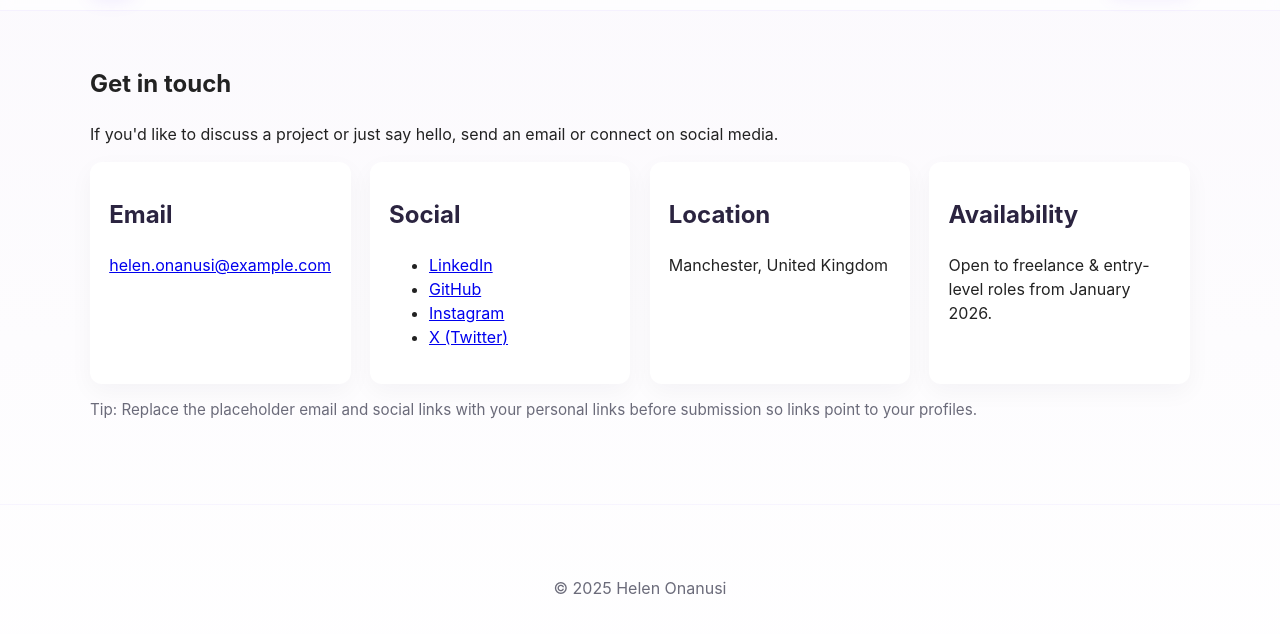
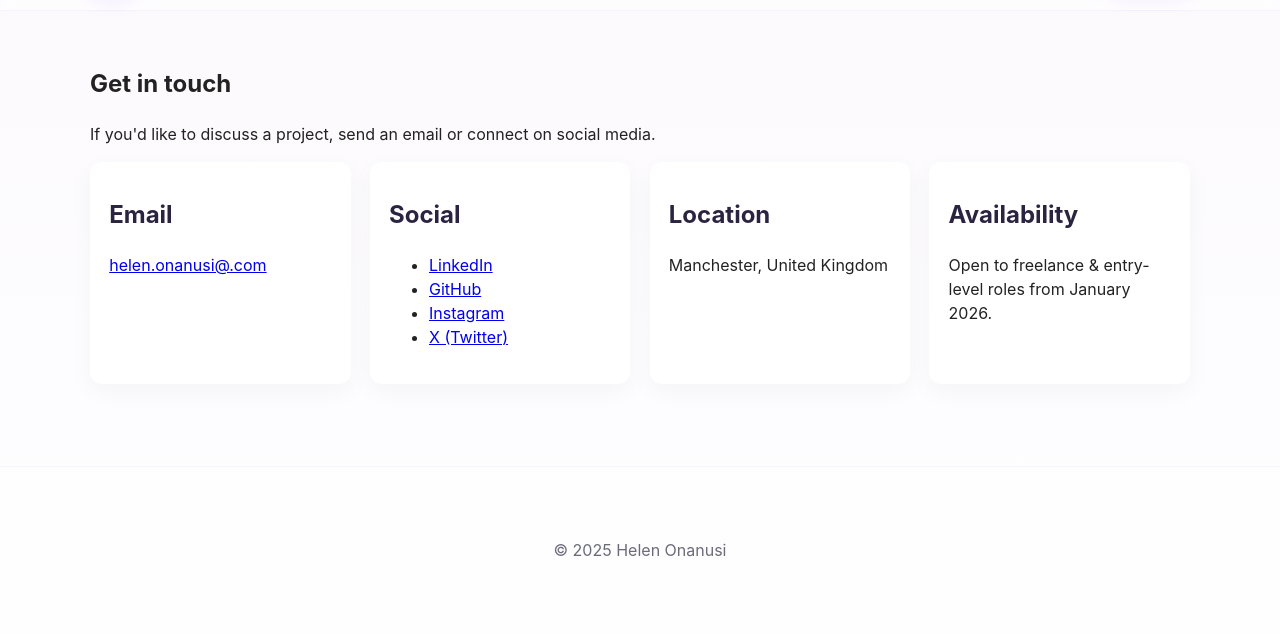
Before and after one commit to Helenona/Helens-Digital-Transformation, a plain HTML site: page contact.html in a window 1280 px wide. Shown: the part 60-694 px from the top of the page. Drawn offline with Linux system fonts and the light colour scheme.

Commit message:
contact.html

```diff
--- a/contact.html
+++ b/contact.html
@@ -27,13 +27,13 @@
   <main class="container contact-page">
     <section>
       <h1>Get in touch</h1>
-      <p>If you'd like to discuss a project or just say hello, send an email or connect on social media.</p>
+      <p>If you'd like to discuss a project, send an email or connect on social media.</p>
 
       <div class="contact-grid">
         <div class="contact-card">
           <h2>Email</h2>
           <!-- functional mailto link -->
-          <p><a href="mailto:helen.onanusi@example.com">helen.onanusi@example.com</a></p>
+          <p><a href="mailto:helen.onanusi@example.com">helen.onanusi@.com</a></p>
         </div>
 
         <div class="contact-card">
@@ -57,8 +57,7 @@
         </div>
       </div>
 
-      <p class="note">Tip: Replace the placeholder email and social links with your personal links before submission so links point to your profiles.</p>
-    </section>
+      <p class="note">
   </main>
 
   <footer class="site-footer">
```
